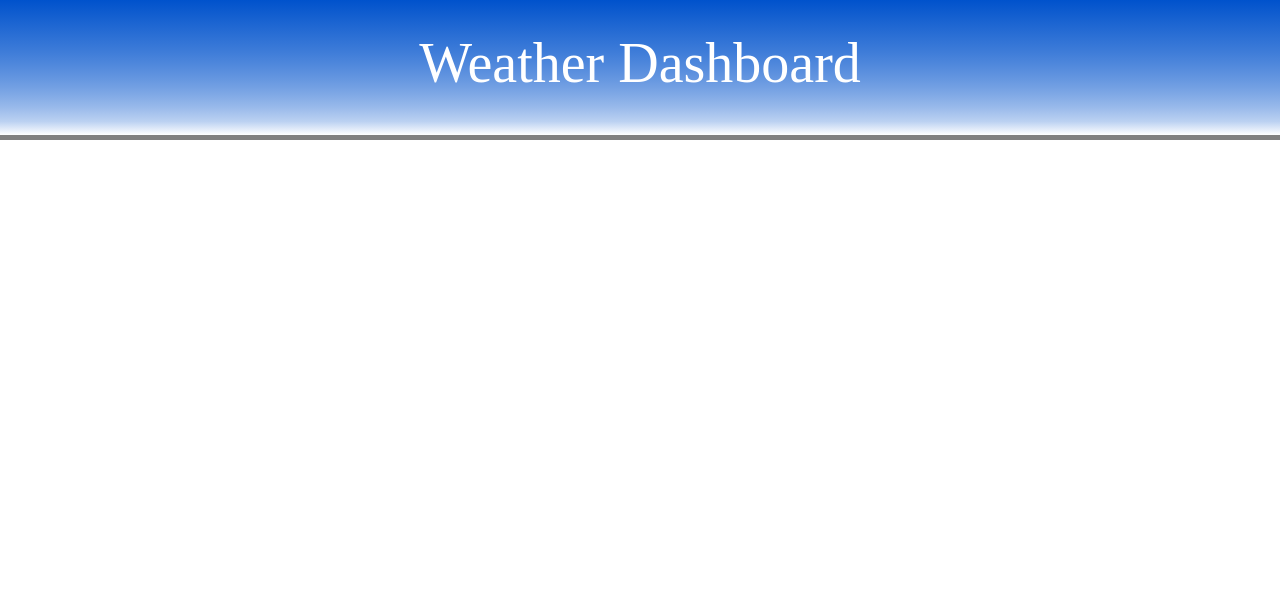
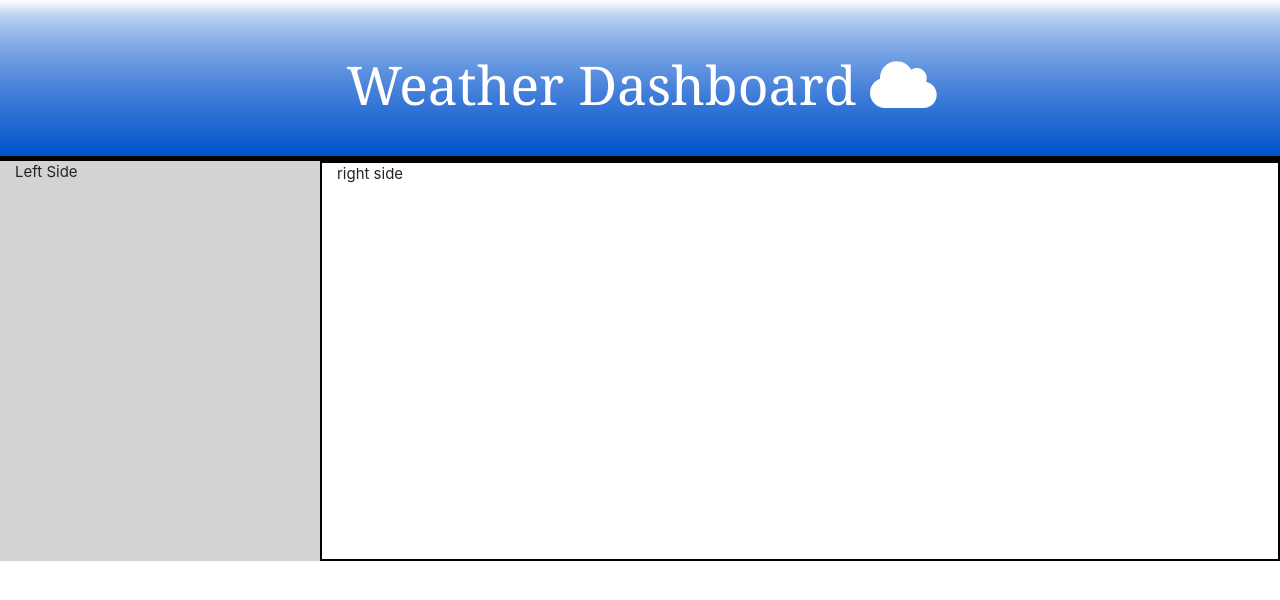
Before and after one commit to Shobes1421/Weather-Dashboard, a plain HTML site: page index.html in a window 1280 px wide. Drawn offline with nearby package versions, Linux system fonts and the light colour scheme.

Commit message:
initial HTML page setup

```diff
--- a/assets/style.css
+++ b/assets/style.css
@@ -3,12 +3,28 @@ body {
 }
 
 .jumbotron {
-    font-family: 'Times New Roman', Times, serif;
+    font-family: Georgia, 'Times New Roman', Times, serif;
     text-align: center;
-    padding: 30px;
-    background-image: linear-gradient(to top, white, 30%,#0052cc );
-    font-weight: bolder;
+    padding: 20px;
+    background-image: linear-gradient(to bottom, white, 30%,#0052cc );
     color: white;
-    border-bottom: 5px solid gray ;
+    border-bottom: 5px solid black ;
+    margin-bottom: 0em;
 
 }
+
+.container1 {
+    background-color: bisque;
+}
+
+.col-3 {
+    background-color: lightgray;
+    height: 400px;
+
+}
+
+.col-9 {
+    background-color: white;
+    height: 400px;
+    border: 2px solid black;
+}
--- a/index.html
+++ b/index.html
@@ -12,16 +12,37 @@
     <script defer src="https://use.fontawesome.com/releases/v5.0.6/js/all.js"></script>
     <!--Animate stylesheet so I can attempt animation to my functions-->
     <link rel="stylesheet" href="https://cdnjs.cloudflare.com/ajax/libs/animate.css/3.7.2/animate.min.css">
+    <!--Materialize stylesheet-->
+    <link rel="stylesheet" href="https://cdnjs.cloudflare.com/ajax/libs/materialize/1.0.0/css/materialize.min.css">
     <link rel="stylesheet" href="assets/style.css">
 </head>
 <body>
     <Header>
         <div class="jumbotron jumbotron-fluid">
             <div class="container">
-                <h1 class="display-4">Weather Dashboard</h1>
+                <h2 class="display-5 h1-txt ml-1 animated fadeIn">
+                    Weather Dashboard <i class="fas fa-cloud"></i>
+                </h2>
             </div>
+        </Header>
+
+        <div class="container1">
+            <div class="row">
+                <div class="col-3">Left Side
+
+                </div>
+                <div class="col-9">right side
+
+                </div>
+
+            </div>
+
         </div>
-    </Header>
+
+
+    </div>
+
+
 
 </body>
 </html>
```
